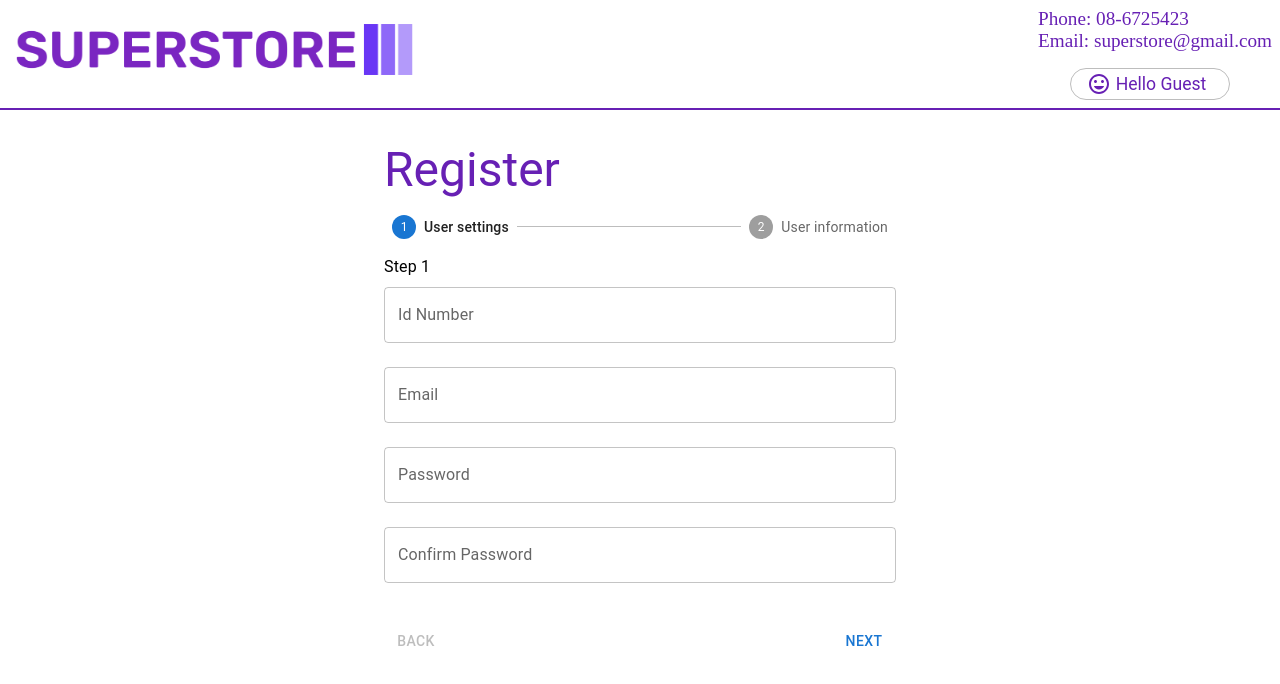
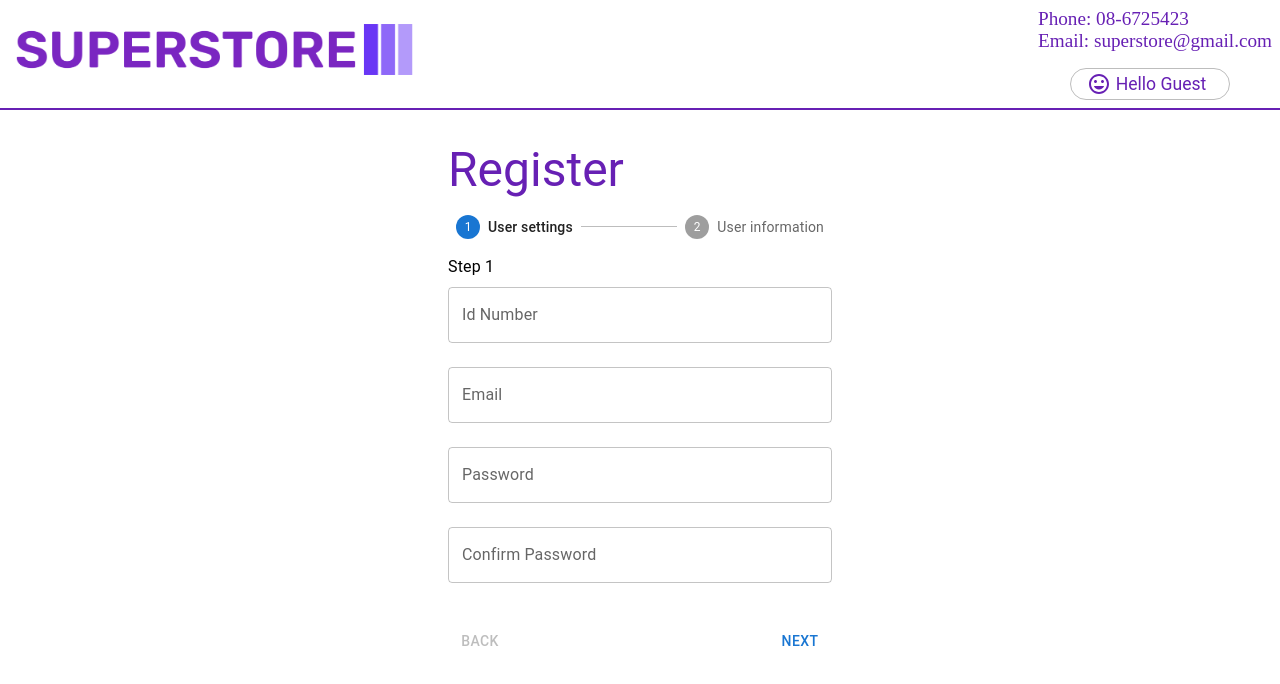
Before and after one commit to ilan-moroz/Project-Store, a React (Create React App) app in the folder Client/: page /register in a window 1280 px wide. Shown: the top 684 px of the page. Built offline with nearby package versions, Linux system fonts and the light colour scheme.

Commit message:
Register width

```diff
--- a/Client/src/pages/Register.tsx
+++ b/Client/src/pages/Register.tsx
@@ -32,7 +32,7 @@ export const Register = () => {
   } = useForm<FormValues>({ resolver });
 
   return (
-    <Box sx={{ width: "40%", margin: "2rem auto" }}>
+    <Box sx={{ width: "30%", margin: "2rem auto" }}>
       <Typography variant="h3" gutterBottom className="purpleText">
         Register
       </Typography>
```
